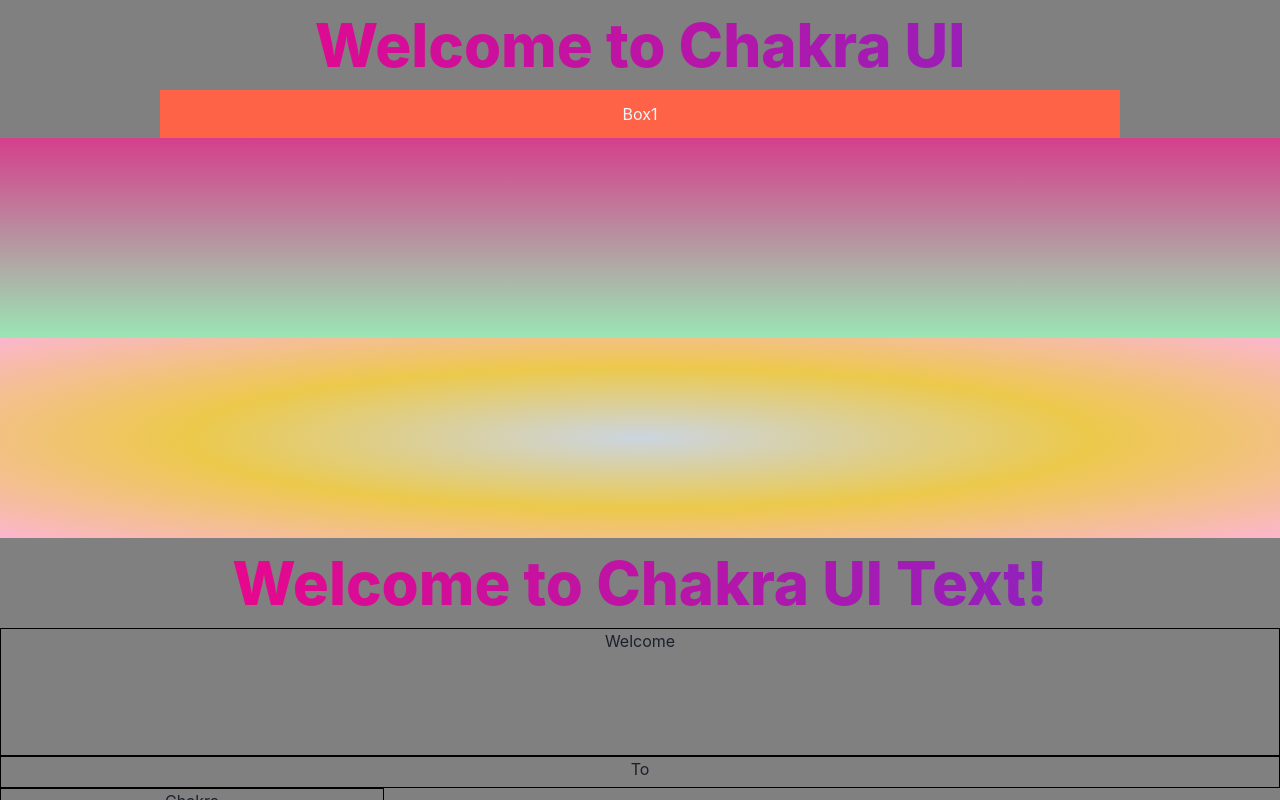
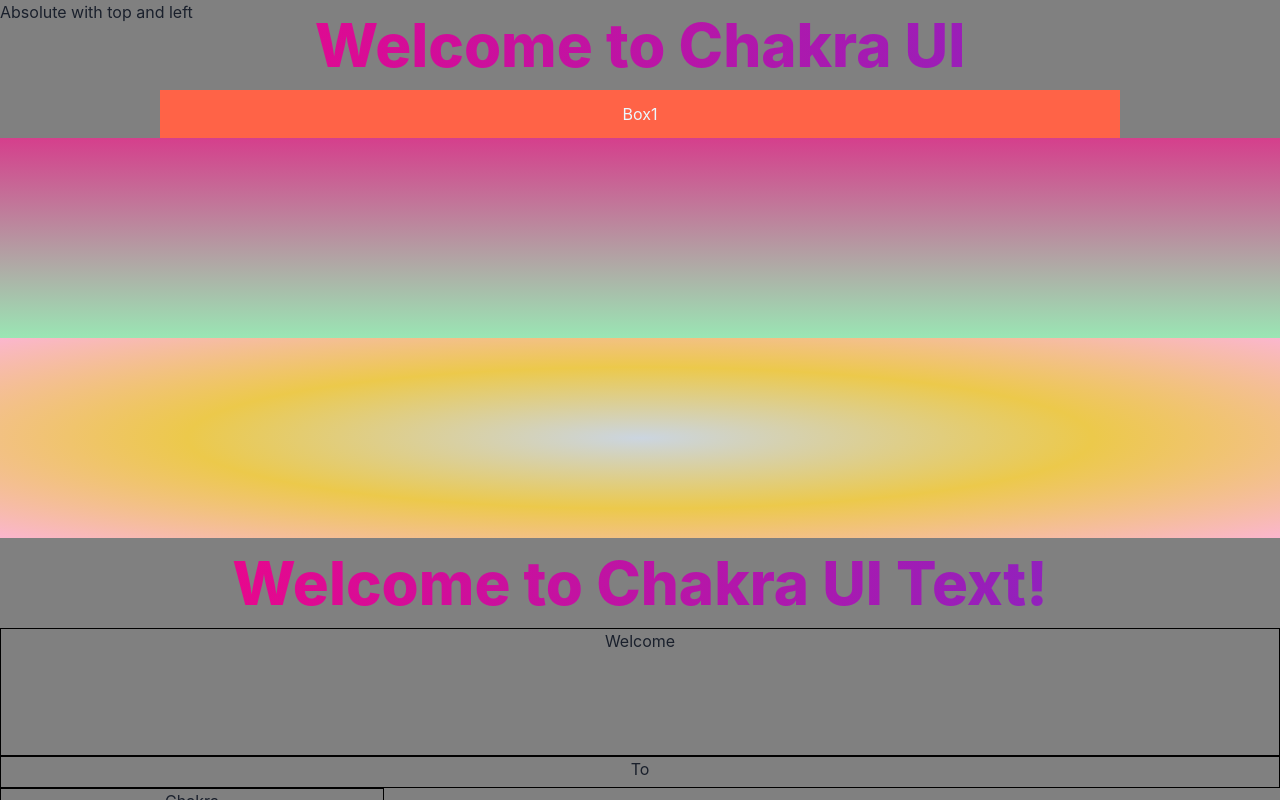
Before and after one commit to charles-afk/chakraPrac, a React (Create React App) app in the folder chakra/: page / in a window 1280 px wide. Shown: the top 800 px of the page. Built offline with nearby package versions, Linux system fonts and the light colour scheme.

Commit message:
position attributes

```diff
--- a/chakra/src/App.tsx
+++ b/chakra/src/App.tsx
@@ -114,7 +114,14 @@
       <Button borderLeftRadius="0" my={5}>Button 2</Button><br/>
       <Button borderTopRadius="md" my={5}>Button 2</Button><br/>
 
-
+      <Box position="absolute">Cover</Box>
+      <Box pos="absolute">Cover</Box>
+      <Box pos="absolute" top="0" left="0">
+        Absolute with top and left
+      </Box>
+      <Box pos="fixed" w="100%" zIndex={2}>
+        Fixed with zIndex
+      </Box>
     </div>
   );
 }
```
